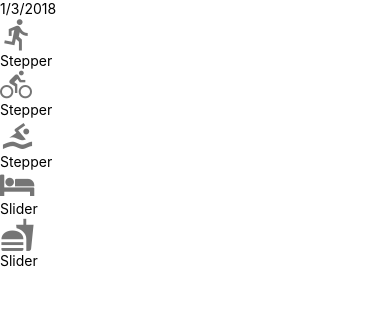
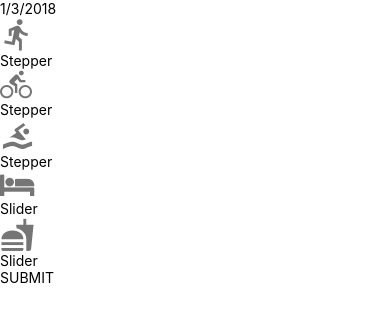
Before and after one commit to ljanyst/reactnd-fitness, a React Native app: screen / in a window 390 px wide. Shown: the top 322 px of the page. Built offline with nearby package versions, Linux system fonts and the light colour scheme.

Commit message:
Implement the submit button

```diff
--- a/components/AddEntry.js
+++ b/components/AddEntry.js
@@ -1,12 +1,26 @@
 
 import React, { Component } from 'react';
-import { View, Text } from 'react-native';
+import { View, Text, TouchableOpacity } from 'react-native';
 
-import { getMetricMetaInfo } from '../utils/helpers';
+import { getMetricMetaInfo, timeToString } from '../utils/helpers';
 
 import Stepper from './Stepper';
 import Slider from './Slider';
 import DateHeader from './DateHeader';
+
+//------------------------------------------------------------------------------
+// Submit button
+//------------------------------------------------------------------------------
+function SubmitBtn({onPress}) {
+  return (
+    <TouchableOpacity
+      onPress={onPress}>
+      <Text>
+        SUBMIT
+      </Text>
+    </TouchableOpacity>
+  );
+}
 
 //------------------------------------------------------------------------------
 // Add Entry
@@ -53,6 +67,21 @@ export default class AddEntry extends Component {
   }
 
   //----------------------------------------------------------------------------
+  // Submit
+  //----------------------------------------------------------------------------
+  submit = () => {
+    const key = timeToString();
+    const entry = this.state;
+    this.setState({
+      run: 0,
+      bike: 0,
+      swim: 0,
+      sleep: 0,
+      eat: 0
+    });
+  }
+
+  //----------------------------------------------------------------------------
   // Render the component
   //----------------------------------------------------------------------------
   render() {
@@ -82,6 +111,7 @@ export default class AddEntry extends Component {
             </View>
           );
         })}
+        <SubmitBtn onPress={this.submit}/>
       </View>
     );
   }
```
